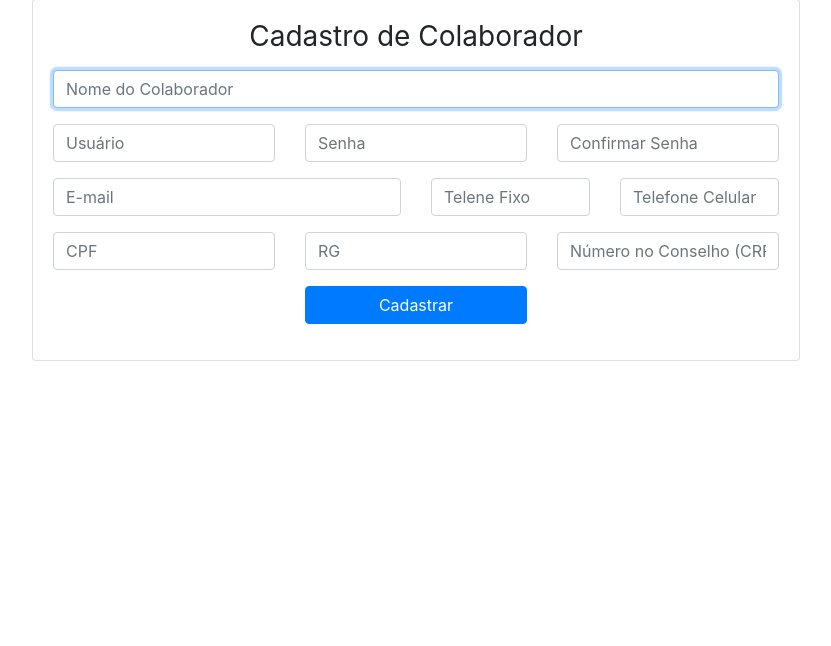
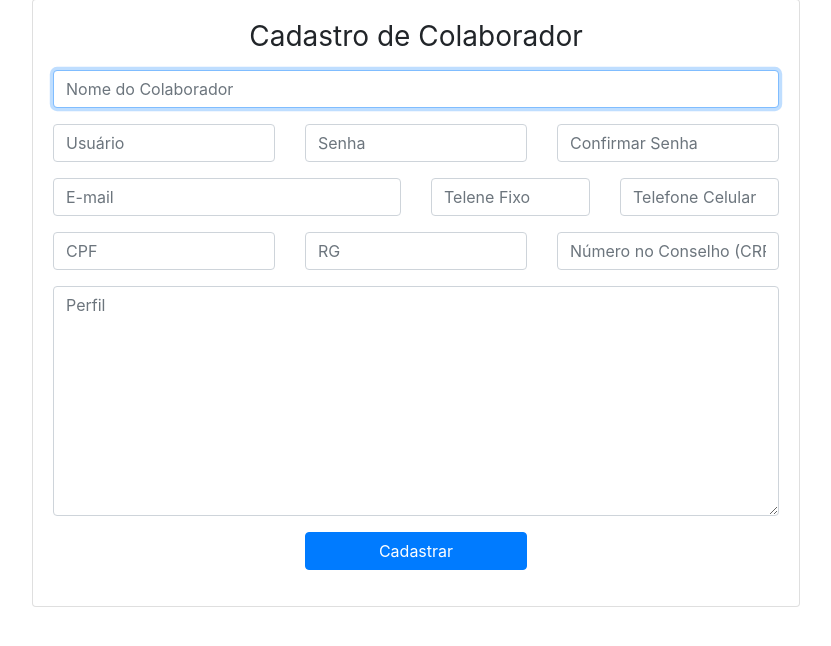
Before and after one commit to AlexandreLages/projeto-psicologia, a Django app: page /colaborador/cadastro/ in a window 1280 px wide. Shown: the part 65-711 px from the top of the page, without its empty margins (224-1055 px from the left). Run offline with Django 3.2, Linux system fonts and the light colour scheme; some libraries are stand-ins or nearby versions.

Commit message:
Adicionando o campo perfil no cadastro de colaborador.

```diff
--- a/colaborador/templates/cadastro_colaborador.html
+++ b/colaborador/templates/cadastro_colaborador.html
@@ -54,6 +54,11 @@
             </div>
           </div>
           <div class="form-group row">
+            <div class="col-sm-12">
+              <textarea rows="9" name="perfil" class="form-control" placeholder="Perfil"></textarea>
+            </div>
+          </div>
+          <div class="form-group row">
             <div class="col-sm-4">
             </div>
             <div class="col-sm-4">
--- a/colaborador/views.py
+++ b/colaborador/views.py
@@ -26,6 +26,7 @@ def cadastro_colaborador_view(request):
 		cpf = request.POST['cpf']
 		rg = request.POST['rg']
 		crp = request.POST['crp']
+		perfil = request.POST['perfil']
 		colaborador = None
 
 		user = User.objects.filter(username=usuario)
@@ -40,7 +41,7 @@ def cadastro_colaborador_view(request):
 				telefone_fixo=telefone,
 				cpf=cpf,
 				rg=rg, email=email,
-				crp=crp
+				crp=crp, perfil=perfil
 			)
 
 			user = User.objects.get(username=usuario)
```
